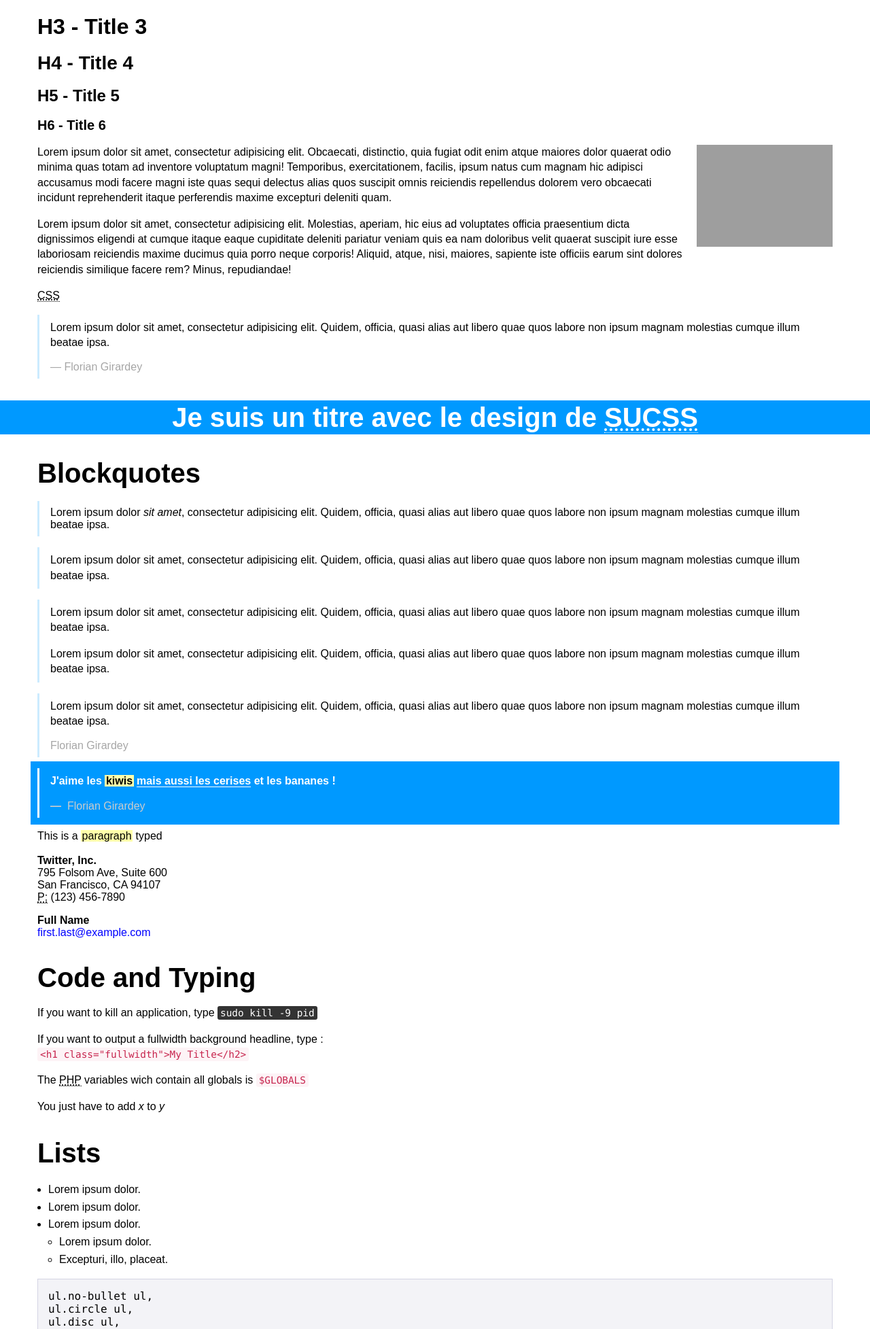
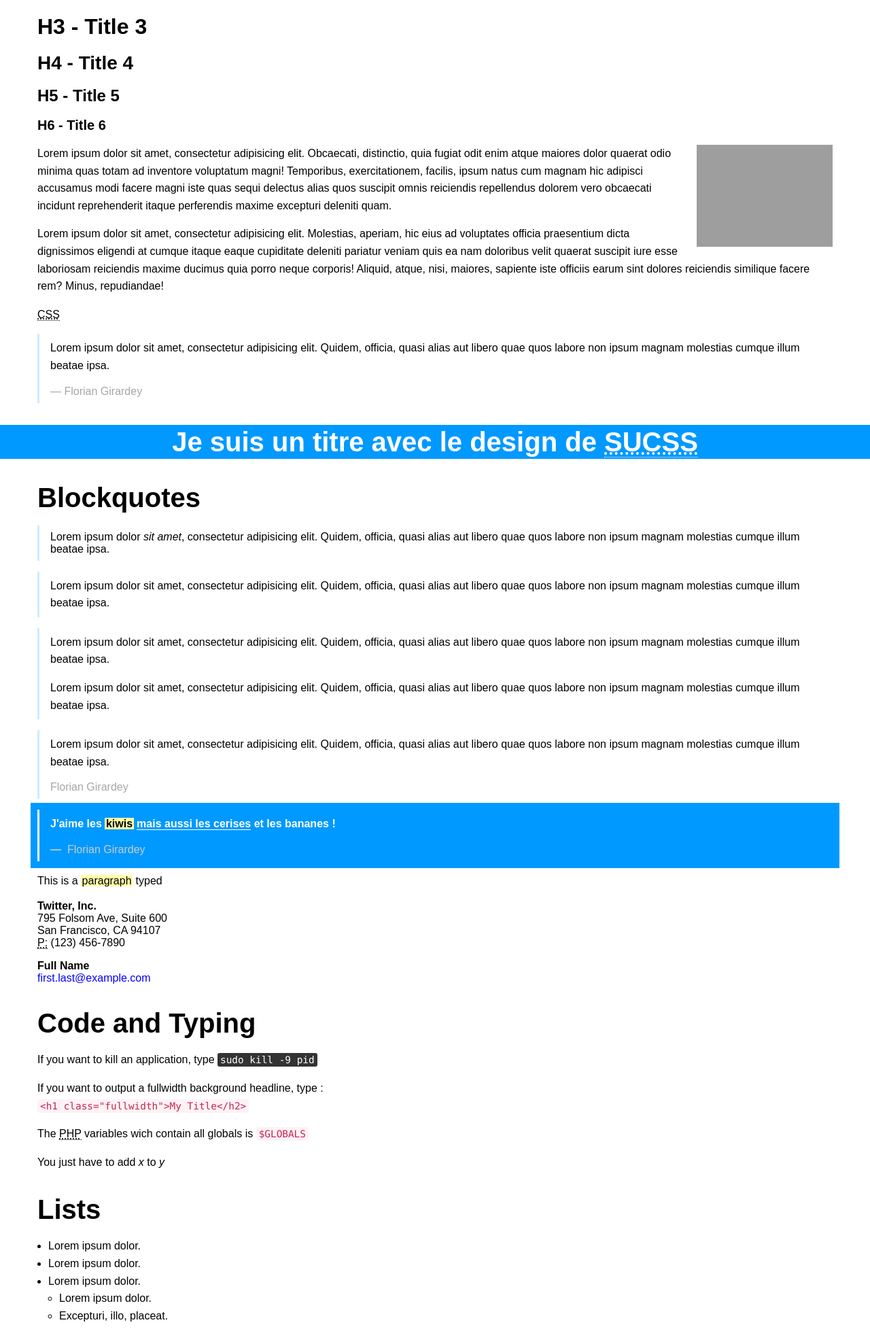
Before and after one commit to fgirardey/SUCSS, a PHP site: page / in a window 1280 px wide. Shown: the part 754-2709 px from the top of the page at 68% size. Run offline with PHP 8.4, Linux system fonts and the light colour scheme; grey boxes are pictures that could not be loaded.

Commit message:
Minor updates
* Paragraph line-height adjustment.
* Collapsing naming class modification

```diff
--- a/css/scss/sucss/_settings.scss
+++ b/css/scss/sucss/_settings.scss
@@ -104,7 +104,7 @@
 // $paragraph-font-style: normal !default;
 // $paragraph-font-size: 1em !default;
 // $paragraph-font-family: inherit !default;
-// $paragraph-line-height: 1.4 !default;
+// $paragraph-line-height: 1.6 !default;
 // $paragraph-text-rendering: optimizeLegibility !default;
 
 
--- a/css/scss/sucss/components/_global.scss
+++ b/css/scss/sucss/components/_global.scss
@@ -117,16 +117,16 @@ img.aligncenter { display: block; margin-left: auto; margin-right: auto; }
 // Collapse utility classes
 //
 @include media {
-	.s-collapse {
+	.collapse {
 		padding-right: 0 !important;
 		padding-left: 0 !important;
 	}
 
-	.s-collapse-left {
+	.collapse-left {
 		padding-left: 0 !important;
 	}
 
-	.s-collapse-right {
+	.collapse-right {
 		padding-right: 0 !important;
 	}
 }
--- a/css/scss/sucss/components/_type.scss
+++ b/css/scss/sucss/components/_type.scss
@@ -94,7 +94,7 @@ $paragraph-font-weight: normal !default;
 $paragraph-font-style: normal !default;
 $paragraph-font-size: 1em !default;
 $paragraph-font-family: inherit !default;
-$paragraph-line-height: 1.4 !default;
+$paragraph-line-height: 1.6 !default;
 $paragraph-text-rendering: optimizeLegibility !default;
 
 p {
--- a/css/style.css
+++ b/css/style.css
@@ -542,18 +542,18 @@ img.aligncenter {
 }
 
 /* line 120, scss/sucss/components/_global.scss */
-.s-collapse {
+.collapse {
   padding-right: 0 !important;
   padding-left: 0 !important;
 }
 
 /* line 125, scss/sucss/components/_global.scss */
-.s-collapse-left {
+.collapse-left {
   padding-left: 0 !important;
 }
 
 /* line 129, scss/sucss/components/_global.scss */
-.s-collapse-right {
+.collapse-right {
   padding-right: 0 !important;
 }
 
@@ -935,7 +935,7 @@ p {
   font-style: normal;
   font-size: 1em;
   font-family: inherit;
-  line-height: 1.4;
+  line-height: 1.6;
   text-rendering: optimizeLegibility;
 }
 
```
